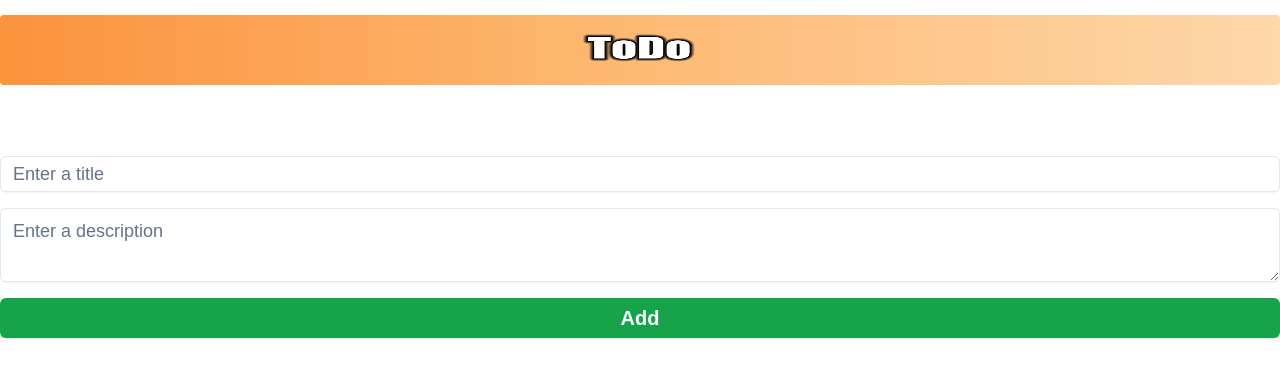
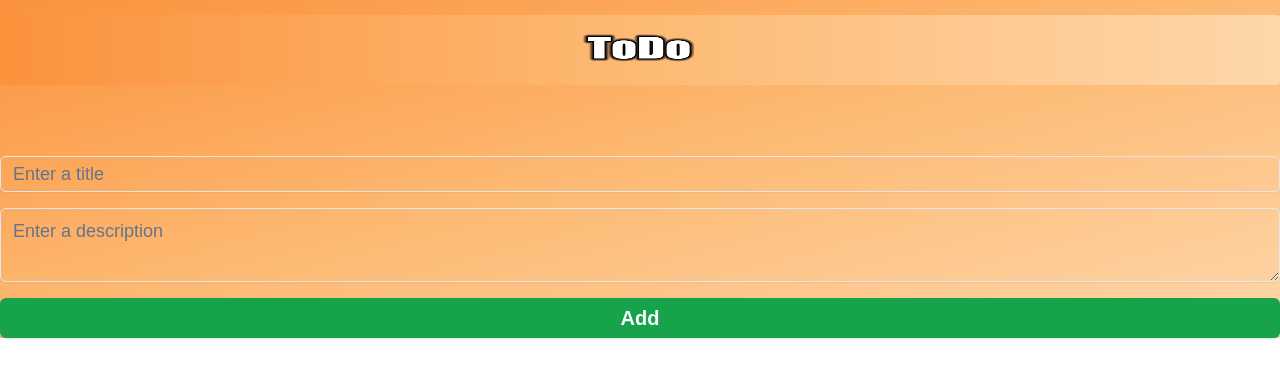
Before and after one commit to Adnankhan10s/TODO-APP, a Next.js app: page /addItem in a window 1280 px wide. Shown: the top 378 px of the page. Built offline with nearby package versions, Linux system fonts and the light colour scheme.

Commit message:
add params

```diff
--- a/src/app/addItem/page.tsx
+++ b/src/app/addItem/page.tsx
@@ -37,7 +37,7 @@ const AddItem = () => {
 
  }
   return (
-    <div className='w-full h-full'>
+    <div className='w-full bg-gradient-to-tl bg-orange-400 via-orange-300 from-orange-200 min-h-full '>
 
           <div className='w-full h-[100px] flex items-center '>
         <div className='container  w-[370px] md:w-full mx-auto px-5 rounded bg-gradient-to-l bg-orange-400 via-orange-300 from-orange-200  flex justify-center items-center space-x-5 '>
```
